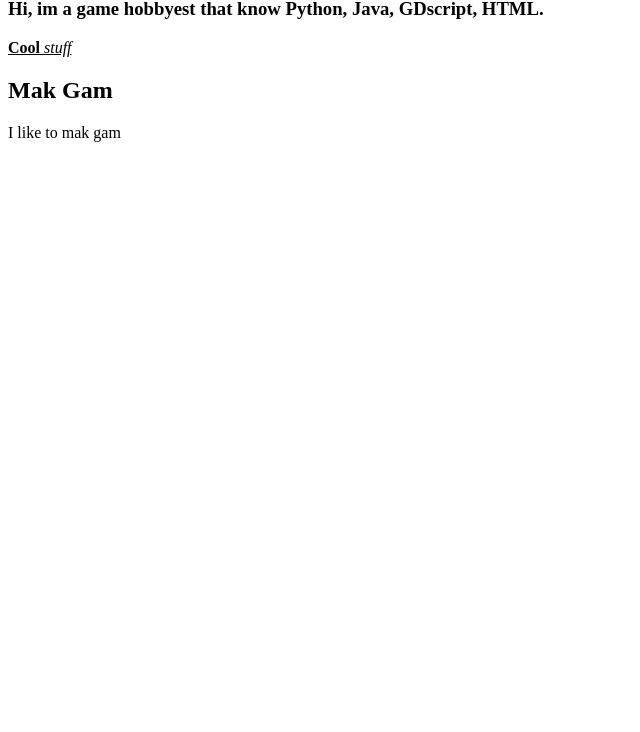
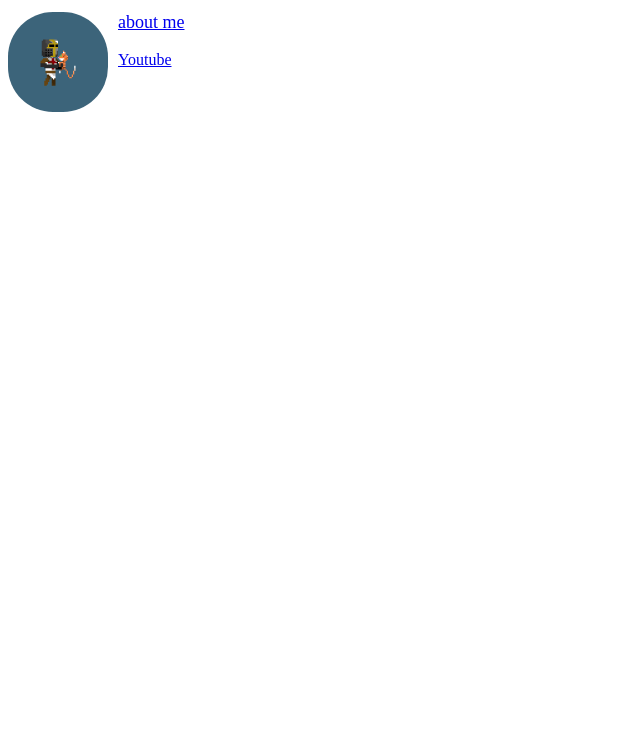
Before and after one commit to AwsmeAnthony/AwsmeAnthony.github.io, a plain HTML site: page index.html in a window 1280 px wide. Shown: the part 68-800 px from the top of the page, without its empty margins (0-640 px from the left). Drawn offline with Linux system fonts and the light colour scheme.

Commit message:
Added basic stuff
daf

```diff
--- a/index.html
+++ b/index.html
@@ -1,26 +1,32 @@
-<h1> AwsmeAnthony </h1>
+<!DOCTYPE html>
 
+<html>
 
-<section>
-    <h3> Hi, im a game hobbyest that know Python, Java, GDscript, HTML.</h2>
+<head>
+    <title>"AwsmeAnthony"</title>
 
-        <p>
+    <style>
+        img {
+            width: 100px;
+            border-radius: 45px;
+            float: left;
+            margin-right: 10px;
+        }
 
-            <u>
-                <strong>Cool</strong>
+        .aboutme {
+            font-size: large;
+        }
+    </style>
 
-                <em>stuff</em>
-            </u>
+</head>
 
-        </p>
+<body>
+    <h1> AwsmeAnthony </h1> <img src="cruster with cat big2.png" alt="A pic of cruster and cat">
 
-</section>
+    <p class="aboutme"> <a href="aboutme.html">about me </a> </p>
 
+    <p> <a href="https://youtube.com/@AwsmeAnthony/"> Youtube</a> </p>
 
-<section>
+</body>
 
-    <h1> Mak Gam </h1>
-
-    I like to mak gam
-
-</section>
+</html>
```
Also changed, not shown: aboutme.html (added, +31 -0 lines), cruster with cat big2.png (added).
